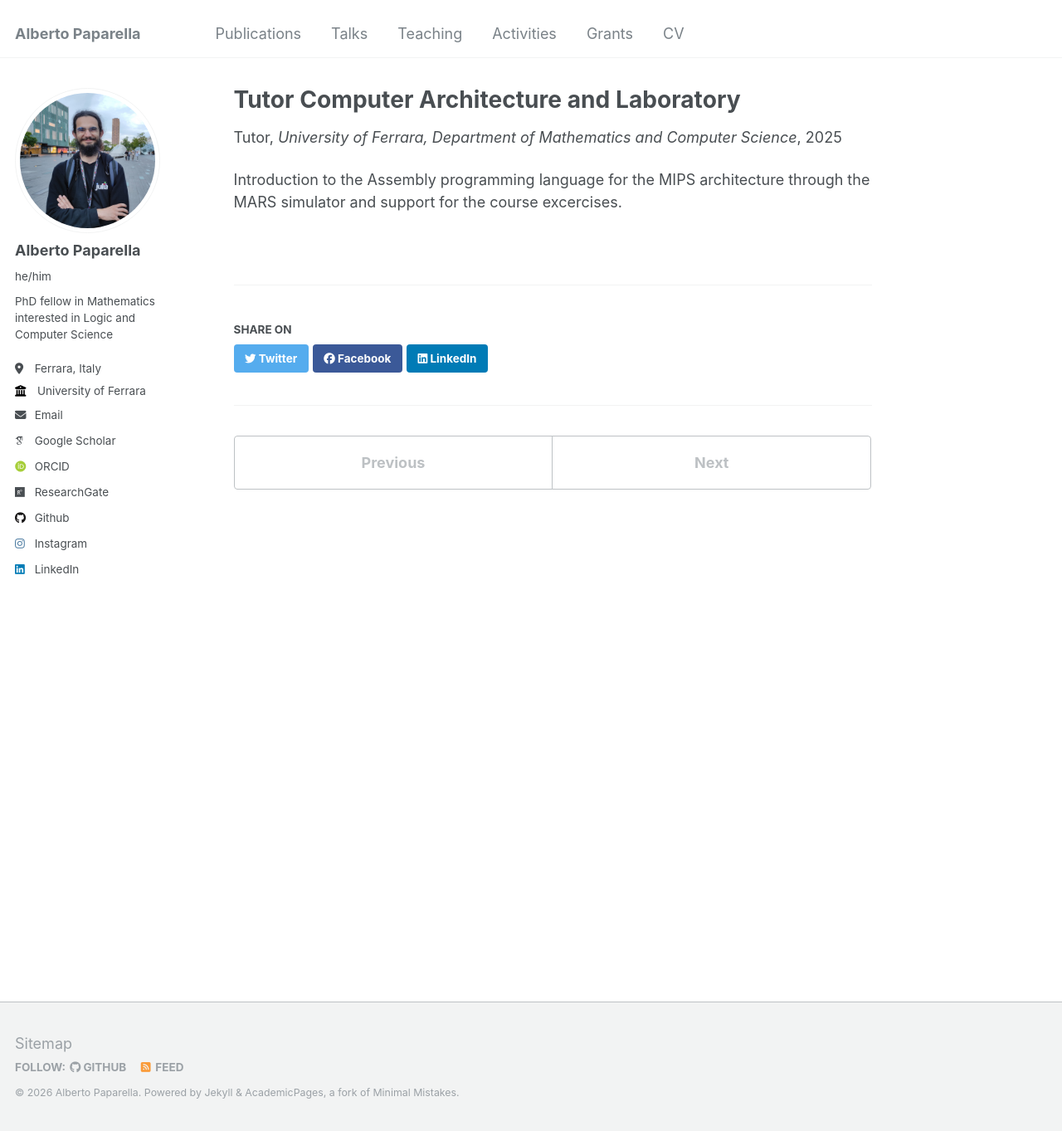
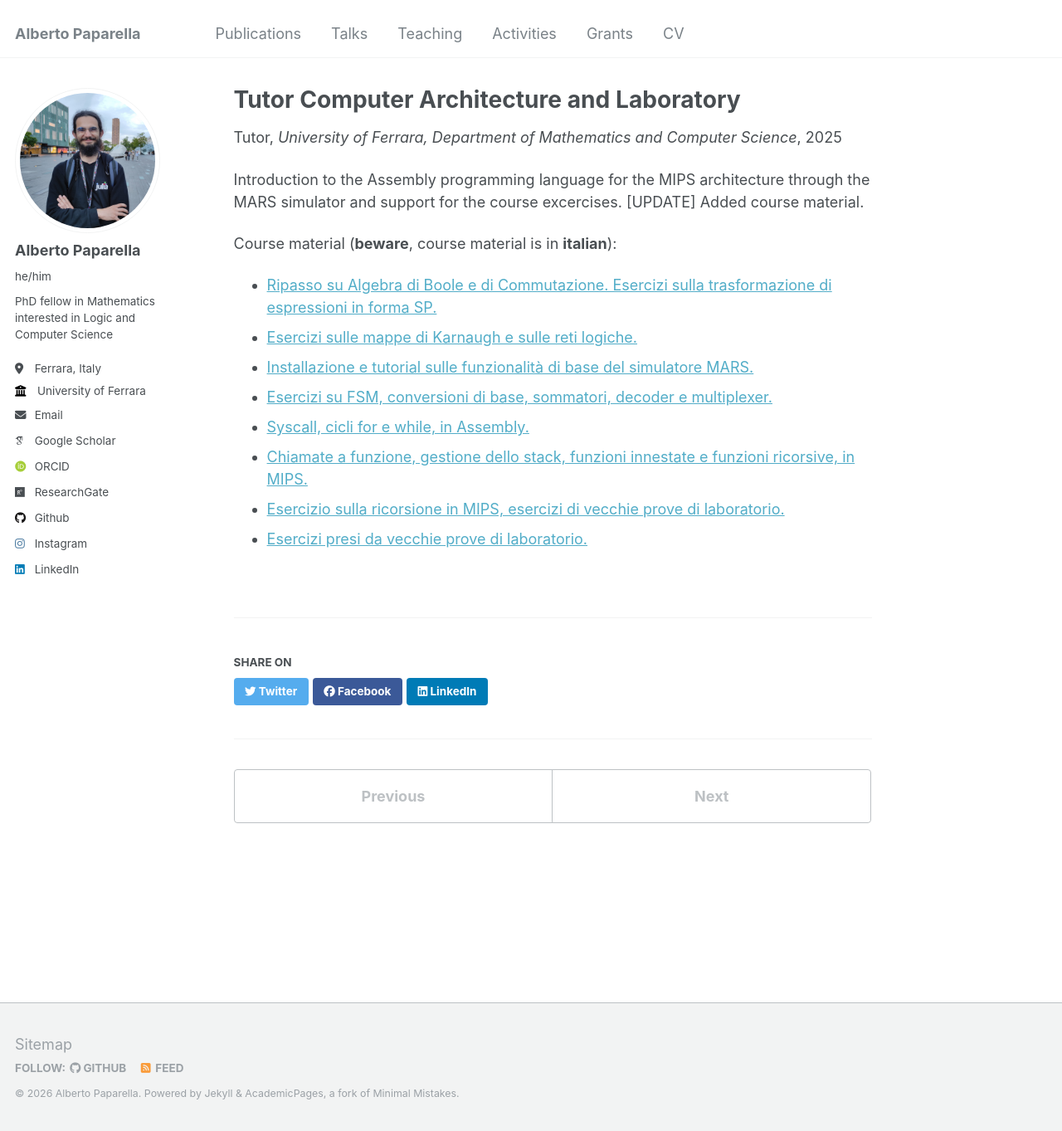
Before and after one commit to alberto-paparella/alberto-paparella.github.io, a Jekyll site: the page built from _teaching/2025-sping-computer-architecture-and-laboratory.md, in a window 1280 px wide and 1363 px high. Shown: the whole window at 83% size. Built offline with Jekyll 4.4.1, drawn with Linux system fonts in a browser that asks for light colours; some web fonts are replaced.

Commit message:
Added course material for Computer Architecture 2025

```diff
--- a/_teaching/2025-sping-computer-architecture-and-laboratory.md
+++ b/_teaching/2025-sping-computer-architecture-and-laboratory.md
@@ -8,4 +8,15 @@ date: 2025-03-01 - 2025-06-30
 location: "Ferrara, Italy"
 ---
 
-Introduction to the Assembly programming language for the MIPS architecture through the MARS simulator and support for the course excercises.
+Introduction to the Assembly programming language for the MIPS architecture through the MARS simulator and support for the course excercises. [UPDATE] Added course material.
+
+Course material (**beware**, course material is in **italian**):
+
+- [Ripasso su Algebra di Boole e di Commutazione. Esercizi sulla trasformazione di espressioni in forma SP.](https://alberto-paparella.github.io/files/TutoratoArchitetturaDegliElaboratori2025/TutoratoArchitetturaDegliElaboratori01/)
+- [Esercizi sulle mappe di Karnaugh e sulle reti logiche.](https://alberto-paparella.github.io/files/TutoratoArchitetturaDegliElaboratori2025/TutoratoArchitetturaDegliElaboratori02/)
+- [Installazione e tutorial sulle funzionalità di base del simulatore MARS.](https://alberto-paparella.github.io/files/TutoratoArchitetturaDegliElaboratori2025/TutoratoArchitetturaDegliElaboratori03/)
+- [Esercizi su FSM, conversioni di base, sommatori, decoder e multiplexer.](https://alberto-paparella.github.io/files/TutoratoArchitetturaDegliElaboratori2025/TutoratoArchitetturaDegliElaboratori04/)
+- [Syscall, cicli for e while, in Assembly.](https://alberto-paparella.github.io/files/TutoratoArchitetturaDegliElaboratori2025/TutoratoArchitetturaDegliElaboratori05/)
+- [Chiamate a funzione, gestione dello stack, funzioni innestate e funzioni ricorsive, in MIPS.](https://alberto-paparella.github.io/files/TutoratoArchitetturaDegliElaboratori2025/TutoratoArchitetturaDegliElaboratori06/)
+- [Esercizio sulla ricorsione in MIPS, esercizi di vecchie prove di laboratorio.](https://alberto-paparella.github.io/files/TutoratoArchitetturaDegliElaboratori2025/TutoratoArchitetturaDegliElaboratori07/)
+- [Esercizi presi da vecchie prove di laboratorio.](https://alberto-paparella.github.io/files/TutoratoArchitetturaDegliElaboratori2025/TutoratoArchitetturaDegliElaboratori08/)
```
Also changed, not shown: 8 other files.
